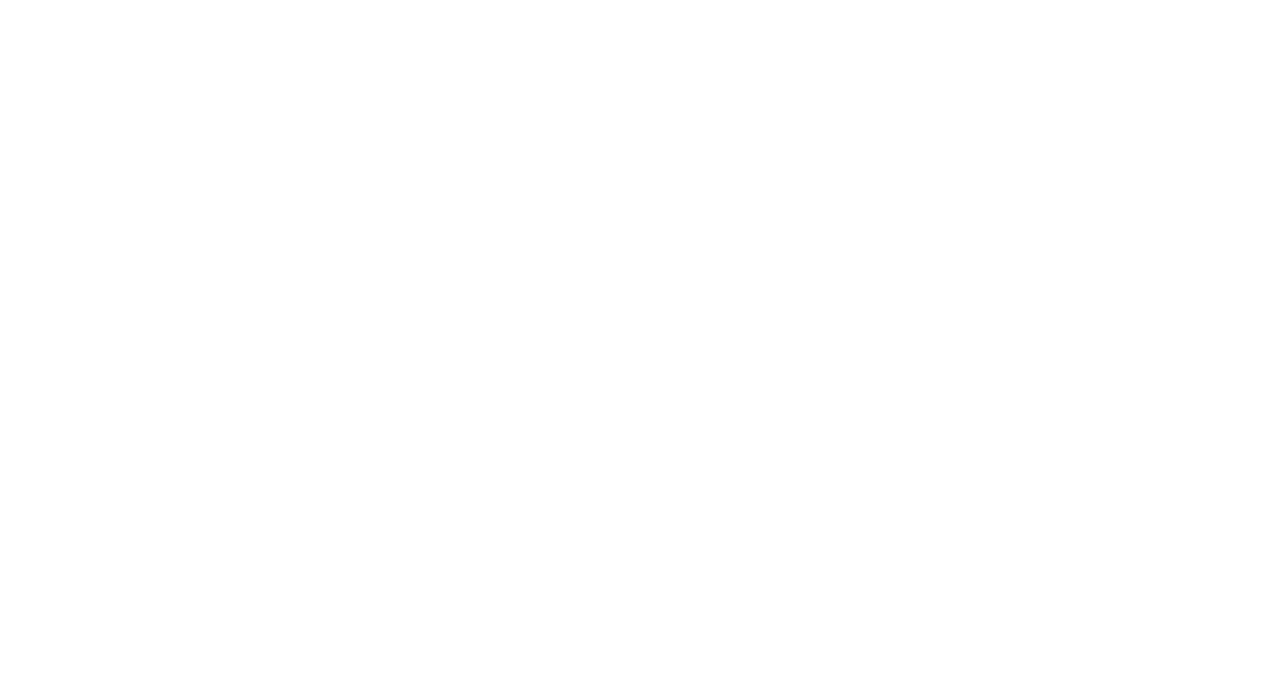
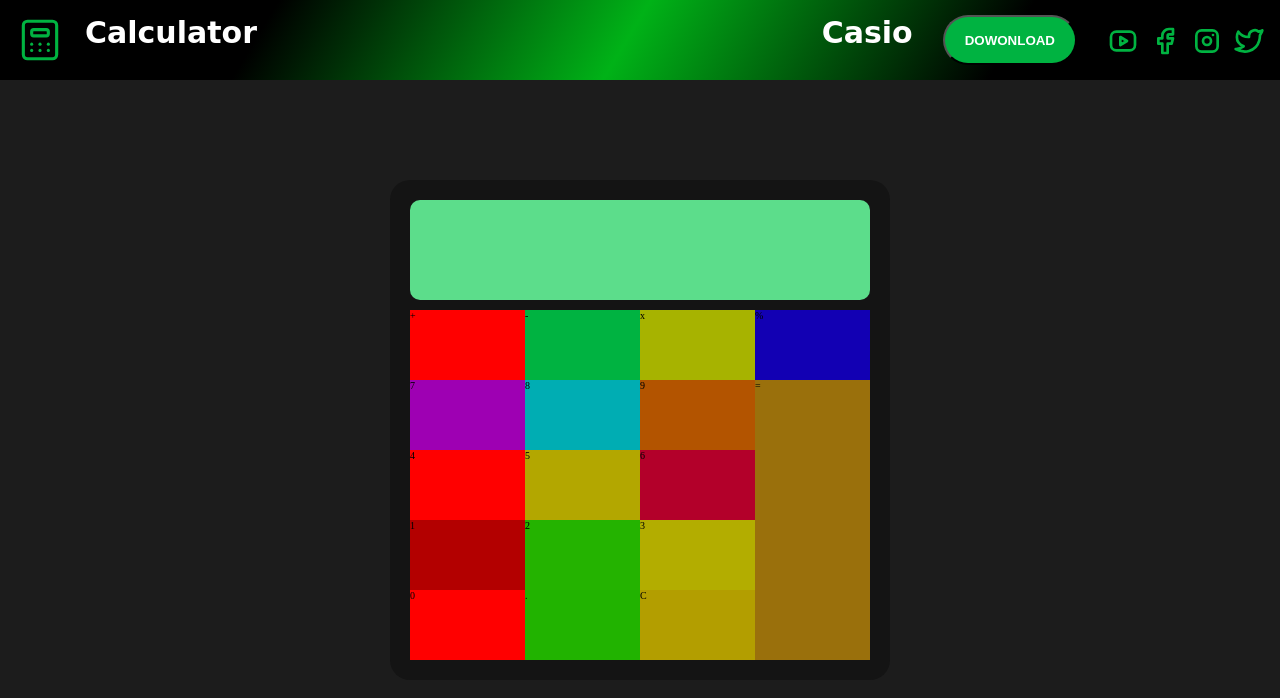
Before and after one commit to JohnForero/Calculadora, a plain HTML site: page index.html in a window 1280 px wide. Drawn offline with Linux system fonts and the light colour scheme.

Commit message:
parte del diseño de la calculadora

```diff
--- a/index.html
+++ b/index.html
@@ -1,5 +1,6 @@
 <!DOCTYPE html>
 <html lang="en">
+
 <head>
     <meta charset="UTF-8">
     <meta http-equiv="X-UA-Compatible" content="IE=edge">
@@ -7,8 +8,86 @@
     <title>Calculadora</title>
     <link rel="stylesheet" href="styles.css">
 </head>
+
 <body>
-    <div class="container"></div>
+    <header class="contenedor-header">
+        <div class="header">
+            <svg xmlns="http://www.w3.org/2000/svg" class="icon calculadora icon-tabler icon-tabler-calculator"
+                width="24" height="24" viewBox="0 0 24 24" stroke-width="1.5" stroke="#00b341" fill="none"
+                stroke-linecap="round" stroke-linejoin="round">
+                <path stroke="none" d="M0 0h24v24H0z" fill="none" />
+                <rect x="4" y="3" width="16" height="18" rx="2" />
+                <rect x="8" y="7" width="8" height="3" rx="1" />
+                <line x1="8" y1="14" x2="8" y2="14.01" />
+                <line x1="12" y1="14" x2="12" y2="14.01" />
+                <line x1="16" y1="14" x2="16" y2="14.01" />
+                <line x1="8" y1="17" x2="8" y2="17.01" />
+                <line x1="12" y1="17" x2="12" y2="17.01" />
+                <line x1="16" y1="17" x2="16" y2="17.01" />
+            </svg>
+            <h1>Calculator</h1>
+        </div>
+        <div class="header-dos">
+
+            <h2>Casio</h2>
+            <button class="boton-superior">DOWONLOAD</button>
+            <svg xmlns="http://www.w3.org/2000/svg" class="icon redes icon-tabler icon-tabler-brand-youtube" width="32"
+                height="32" viewBox="0 0 24 24" stroke-width="2" stroke="#00b341" fill="none" stroke-linecap="round"
+                stroke-linejoin="round">
+                <path stroke="none" d="M0 0h24v24H0z" fill="none" />
+                <rect x="3" y="5" width="18" height="14" rx="4" />
+                <path d="M10 9l5 3l-5 3z" />
+            </svg>
+            <svg xmlns="http://www.w3.org/2000/svg" class="icon redes icon-tabler icon-tabler-brand-facebook" width="32"
+                height="32" viewBox="0 0 24 24" stroke-width="2" stroke="#00b341" fill="none" stroke-linecap="round"
+                stroke-linejoin="round">
+                <path stroke="none" d="M0 0h24v24H0z" fill="none" />
+                <path d="M7 10v4h3v7h4v-7h3l1 -4h-4v-2a1 1 0 0 1 1 -1h3v-4h-3a5 5 0 0 0 -5 5v2h-3" />
+            </svg>
+            <svg xmlns="http://www.w3.org/2000/svg" class="icon redes icon-tabler icon-tabler-brand-instagram"
+                width="32" height="32" viewBox="0 0 24 24" stroke-width="2" stroke="#00b341" fill="none"
+                stroke-linecap="round" stroke-linejoin="round">
+                <path stroke="none" d="M0 0h24v24H0z" fill="none" />
+                <rect x="4" y="4" width="16" height="16" rx="4" />
+                <circle cx="12" cy="12" r="3" />
+                <line x1="16.5" y1="7.5" x2="16.5" y2="7.501" />
+            </svg>
+            <svg xmlns="http://www.w3.org/2000/svg" class="icon redes icon-tabler icon-tabler-brand-twitter" width="32"
+                height="32" viewBox="0 0 24 24" stroke-width="2" stroke="#00b341" fill="none" stroke-linecap="round"
+                stroke-linejoin="round">
+                <path stroke="none" d="M0 0h24v24H0z" fill="none" />
+                <path
+                    d="M22 4.01c-1 .49 -1.98 .689 -3 .99c-1.121 -1.265 -2.783 -1.335 -4.38 -.737s-2.643 2.06 -2.62 3.737v1c-3.245 .083 -6.135 -1.395 -8 -4c0 0 -4.182 7.433 4 11c-1.872 1.247 -3.739 2.088 -6 2c3.308 1.803 6.913 2.423 10.034 1.517c3.58 -1.04 6.522 -3.723 7.651 -7.742a13.84 13.84 0 0 0 .497 -3.753c-.002 -.249 1.51 -2.772 1.818 -4.013z" />
+            </svg>
+
+        </div>
+
+    </header>
+    <main>
+        <div class="container-calculator">
+            <div class="resultado flex"></div>
+            <div class="operacion flex">
+                <div class="sumar flex">+</div>
+                <div class="restar flex">-</div>
+                <div class="multiplicar flex">x</div>
+                <div class="dividir flex">%</div>
+                <div class="siete flex">7</div>
+                <div class="ocho flex">8</div>
+                <div class="nueve flex">9</div>
+                <div class="cuatro flex">4</div>
+                <div class="cinco flex">5</div>
+                <div class="seis flex">6</div>
+                <div class="uno flex">1</div>
+                <div class="dos flex">2</div>
+                <div class="tres flex">3</div>
+                <div class="cero flex">0</div>
+                <div class="punto flex">.</div>
+                <div class="borrar flex">C</div>
+                <div class="igual flex">=</div>
+            </div>
+        </div>
+    </main>
     <script src="script.js"></script>
 </body>
+
 </html>
--- a/styles.css
+++ b/styles.css
@@ -0,0 +1,233 @@
+html {
+    font-size: 62.5%;
+    box-sizing: border-box;
+    background-color: var(--color-fondo);
+}
+
+body {
+    margin: 0px;
+}
+
+*,
+*:after,
+*:before {
+    box-sizing: inherit;
+}
+
+:root {
+    --color-fondo: #1c1c1c;
+    --color-letra-tarjetas: #FFFFFF;
+    --color-azul-claro: hsl(209deg 93% 72%);
+    --color-footer: hsl(0deg 0% 5%);
+    --color-header: hsl(0deg 0% 0%);
+    --tamaño-letra-texto: 15px;
+}
+
+.contenedor-header {
+    background: rgb(0, 0, 0);
+    background: linear-gradient(301deg, rgba(0, 0, 0, 1) 22%, rgba(0, 178, 23, 1) 51%, rgba(0, 0, 0, 1) 79%);
+    padding: 15px;
+    flex-direction: column;
+    display: flex;
+    justify-content: space-between;
+    align-items: center;
+}
+
+.header {
+    display: flex;
+    gap: 20px;
+}
+
+.calculadora {
+    height: 50px;
+    width: 50px;
+}
+
+h1 {
+    color: var(--color-letra-tarjetas);
+    font-family: cursive;
+    margin: 0px;
+    font-size: 30px;
+}
+
+.header-dos {
+    display: flex;
+    gap: 10px;
+    margin: 0px;
+    justify-content: center;
+    align-items: center;
+    flex-direction: column;
+}
+
+h2 {
+    color: var(--color-letra-tarjetas);
+    font-family: cursive;
+    margin: 0px;
+    font-size: 30px;
+}
+
+.boton-superior {
+    background-color: #00b341;
+    border-radius: 50px;
+    color: var(--color-letra-tarjetas);
+    margin: 0px 20px;
+    padding: 0px 20px;
+    font-weight: bold;
+    height: 50px;
+}
+
+.boton-superior:hover {
+    background-color: var(--color-fondo);
+    color: #00b341;
+    cursor: pointer;
+}
+
+.redes {
+    margin-top: 10px;
+    cursor: pointer;
+}
+
+.redes.hover {
+    color: var(--color-fondo);
+}
+
+.container-calculator {
+    background-color: #141414;
+    max-width: 500px;
+    height: 500px;
+    margin: 100px auto;
+    padding: 20px;
+    border-radius: 20px;
+}
+
+.resultado{
+    background-color: #5cdd8b;
+    height: 100px;
+    width: 100%;
+    border-radius: 10px;
+    margin-bottom: 10px;
+}
+
+.operacion{
+    background-color: #FFFFFF;
+    height: 350px;
+    max-width: 100%;
+    display: grid;
+    grid-template-columns: repeat(4,1fr);
+    grid-template-rows: repeat(5,1fr);
+}
+.flex {
+    /* display: flex;
+    justify-content: center;
+    align-items: center;
+    width: 100%;
+    height: 350px; */
+}
+.sumar {
+    background-color: rgb(255, 0, 0);
+    grid-column:1/2 ;
+    grid-row: 1/2;
+}
+.restar {
+    background-color: #00b341;
+    grid-column:2/3 ;
+    grid-row: 1/2;
+}
+.multiplicar {
+    background-color: #a7b300;
+    grid-column:3/4 ;
+    grid-row: 1/2;
+}
+.dividir {
+    background-color: #1200b3;
+    grid-column:4/5 ;
+    grid-row: 1/2;
+}
+.siete {
+    background-color: #9e00b3;
+    grid-column:1/2 ;
+    grid-row: 2/3;
+}
+.ocho {
+    background-color: #00adb3;
+    grid-column:2/3 ;
+    grid-row: 2/3;
+}
+.nueve {
+    background-color: #b35400;
+    grid-column:3/4 ;
+    grid-row: 2/3;
+}
+.cuatro {
+    background-color: #ff0000;
+    grid-column:1/2 ;
+    grid-row: 3/4;
+}
+.cinco {
+    background-color: #b3a700;
+    grid-column:2/3 ;
+    grid-row: 3/4;
+}
+.seis {
+    background-color: #b3002a;
+    grid-column:3/4 ;
+    grid-row: 3/4;
+}
+.uno {
+    background-color: #b30000;
+    grid-column:1/2 ;
+    grid-row: 4/5;
+}
+.dos {
+    background-color: #24b300;
+    grid-column:2/3 ;
+    grid-row: 4/5;
+}
+.tres {
+    background-color: #b3ad00;
+    grid-column:3/4 ;
+    grid-row: 4/5;
+}
+.cero {
+    background-color: #ff0000;
+    grid-column:1/2 ;
+    grid-row: 5/6;
+}
+.punto {
+    background-color: #21b300;
+    grid-column:2/3 ;
+    grid-row: 5/6;
+}
+.borrar {
+    background-color: #b39e00;
+    grid-column:3/4 ;
+    grid-row: 5/6;
+}
+.igual {
+    background-color: #9a700c;
+    grid-column:4/5 ;
+    grid-row: 2/6;
+}
+
+@media(min-width:1020px) {
+    .tarjetas {
+        flex-direction: row;
+    }
+
+    .tarjetas-motos {
+        max-width: 300px;
+
+    }
+
+    .contenedor-header {
+        flex-direction: row;
+    }
+
+    .header-dos {
+        flex-direction: row;
+    }
+
+    .header-dos {
+        align-items: normal;
+    }
+}
```
